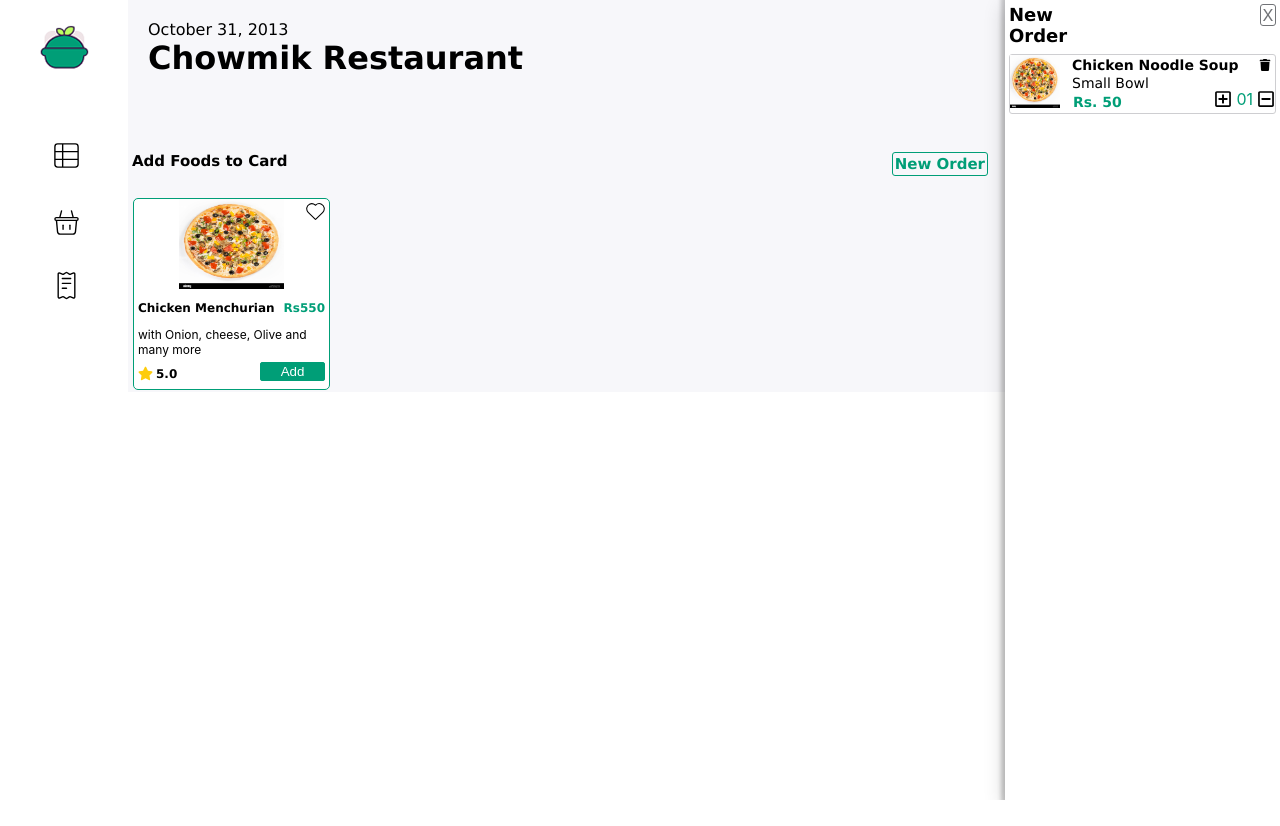
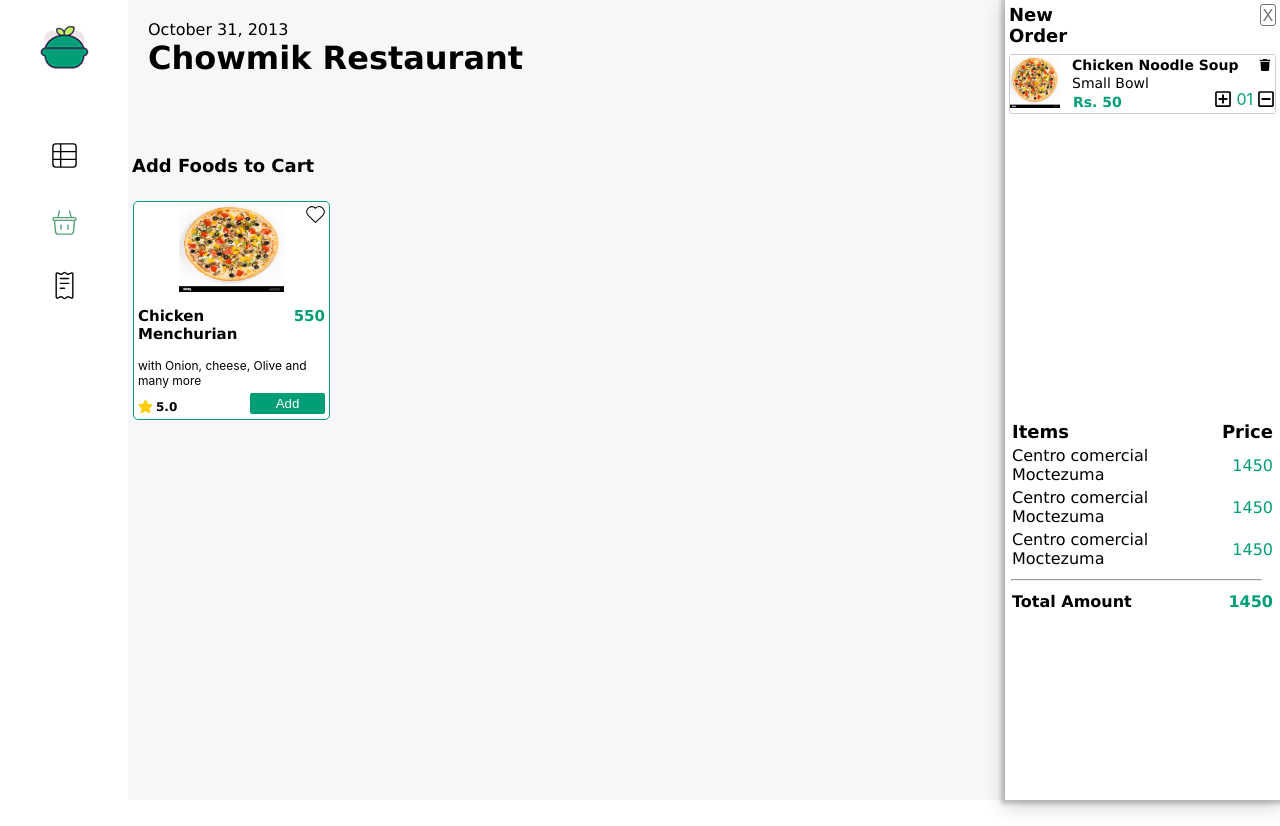
Before and after one commit to MuhammadHussain8/Restaurant-Billing, a React (Create React App) app: page /new-order in a window 1280 px wide. Both pictures are taken after a click on the element "New Order". Before the commit the page ends 800 px from the top, so only its background shows below. Built offline with nearby package versions, Linux system fonts and the light colour scheme.

Commit message:
order details

```diff
--- a/package.json
+++ b/package.json
@@ -6,12 +6,14 @@
     "@testing-library/jest-dom": "^5.17.0",
     "@testing-library/react": "^13.4.0",
     "@testing-library/user-event": "^13.5.0",
+    "formik": "^2.4.5",
     "react": "^18.2.0",
     "react-dom": "^18.2.0",
     "react-icons": "^4.11.0",
     "react-router-dom": "^6.17.0",
     "react-scripts": "5.0.1",
-    "web-vitals": "^2.1.4"
+    "web-vitals": "^2.1.4",
+    "yup": "^1.3.2"
   },
   "scripts": {
     "start": "react-scripts start",
--- a/src/Components/Layout/index.js
+++ b/src/Components/Layout/index.js
@@ -1,4 +1,4 @@
-import React, { Children } from "react";
+import React from "react";
 import Header from "../Header";
 import Sidebar from "../SideBar";
 import "./layout.css";
@@ -12,7 +12,6 @@ const Layout = (props) => {
       <div className="right-content">
         <Header />
         <div className="chilred">{props.children}</div>
-        {console.log(props)}
       </div>
     </div>
   );
--- a/src/Components/Layout/layout.css
+++ b/src/Components/Layout/layout.css
@@ -2,7 +2,7 @@
   padding: 0px;
   margin: 0px;
   display: flex;
-  height: 100%;
+  min-height: 100vh;
 
   .left-content {
     width: 10%;
@@ -17,7 +17,6 @@
 
     .chilred {
       margin-top: 60px;
-      height: 100%;
     }
   }
 }
--- a/src/Components/Menu/index.js
+++ b/src/Components/Menu/index.js
@@ -12,6 +12,7 @@ import { useLocation } from "react-router-dom";
 
 const Menu = () => {
   const [orderPage, setOrderPage] = useState(false);
+  const [isNewOrder, setIsNewOrder] = useState(false)
   const location = useLocation();
 
   useEffect(() => {
@@ -25,8 +26,13 @@ const Menu = () => {
   return (
     <div className="menu-container">
       <div className="card-container-header">
-        <p>{orderPage ? "Add Foods to Card" : "Find The Best Food"} </p>
-        <p className="add-new">{orderPage ? "New Order" : "Add Dish"}</p>
+        <p>{orderPage ? "Add Foods to Cart" : "Find The Best Food"} </p>
+        {
+          orderPage ?
+            !isNewOrder ? <p className="add-new" onClick={() => { setIsNewOrder(true) }}>New Order</p> : null
+            :
+            <p className="add-new">Add Dish</p>
+        }
       </div>
       <div className="card-container">
         <div className="menu-card">
@@ -37,7 +43,7 @@ const Menu = () => {
           <div className="details">
             <div className="name-price">
               <p className="menu-name">Chicken Menchurian</p>
-              <p className="menu-price">Rs550</p>
+              <p className="menu-price">550</p>
             </div>
           </div>
           <p className="desc">with Onion, cheese, Olive and many more</p>
@@ -54,9 +60,14 @@ const Menu = () => {
           </div>
         </div>
       </div>
+      {
+        isNewOrder ?
           <div className="order-list">
             <p className="new-order-text">New Order</p>
-        <span className="cross">X</span>
+            <span className="cross" onClick={() => setIsNewOrder(false)}>
+              X
+            </span>
+            <div className="order-cart-container">
               <div className="order-cart">
                 <div className="order-img">
                   <img src={Piza} alt="food" />
@@ -76,6 +87,34 @@ const Menu = () => {
                 </div>
               </div>
             </div>
+            <div className="Pricing-details">
+              <table>
+                <tr>
+                  <th>Items</th>
+                  <th>Price</th>
+                </tr>
+                <tr className="derails-row">
+                  <td className="item-name">Centro comercial Moctezuma</td>
+                  <td className="item-price">1450</td>
+                </tr>
+                <tr className="derails-row">
+                  <td className="item-name">Centro comercial Moctezuma</td>
+                  <td className="item-price">1450</td>
+                </tr>
+                <tr className="derails-row">
+                  <td className="item-name">Centro comercial Moctezuma</td>
+                  <td className="item-price">1450</td>
+                </tr>
+                <hr></hr>
+                <tr className="derails-row">
+                  <td className="total-price-title">Total Amount</td>
+                  <td className="total-price-amount">1450</td>
+                </tr>
+              </table>
+            </div>
+          </div> : null
+      }
+
     </div>
   );
 };
--- a/src/Components/Menu/menu.css
+++ b/src/Components/Menu/menu.css
@@ -6,8 +6,8 @@
     justify-content: space-between;
     margin: 4px;
 
-    & > p {
-      font-size: 15px;
+    &>p {
+      font-size: 18px;
       font-weight: 600;
       font-family: Verdana, Geneva, Tahoma, sans-serif;
     }
@@ -18,6 +18,7 @@
       border: 1px solid #009e77;
       padding: 2px;
       border-radius: 3px;
+
       &:active {
         transform: translateY(1px);
       }
@@ -31,7 +32,7 @@
 
     .menu-card {
       width: 195px;
-      height: 190px;
+      height: auto;
       background: #fff;
       border-radius: 5px;
       margin: 2.5px 5px;
@@ -41,26 +42,30 @@
         display: flex;
         position: relative;
         justify-content: center;
-        & > img {
+
+        &>img {
           width: 105px;
           height: 90px;
         }
+
         .heart {
           position: absolute;
           right: 1px;
+
           &:hover {
             cursor: pointer;
           }
         }
       }
+
       .details {
         .name-price {
           display: flex;
           justify-content: space-between;
           margin: 0px 4px;
 
-          & > p {
-            font-size: 12px;
+          &>p {
+            font-size: 15px;
             font-weight: 600;
             font-family: Verdana, Geneva, Tahoma, sans-serif;
           }
@@ -92,15 +97,18 @@
             margin-right: 3px;
           }
         }
+
         .edit-btn {
-          width: 65px !important;
+          width: 75px !important;
           background: #009e77;
           color: #fff;
-          border: 1px solid #009e77;
+          border: 2px solid #009e77;
           border-radius: 2px;
+
           &:hover {
             cursor: pointer;
           }
+
           &:active {
             transform: translateY(1px);
           }
@@ -144,6 +152,9 @@
       }
     }
 
+    .order-cart-container {
+      height: 45%;
+
       .order-cart {
         position: relative;
         border: 1px solid #ceced1;
@@ -159,6 +170,7 @@
           &:hover {
             cursor: pointer;
           }
+
           &:active {
             transform: translateY(1px);
           }
@@ -172,14 +184,16 @@
           bottom: 0;
           right: 0;
 
-        & > p {
+          &>p {
             margin: 4px;
             color: #009e77;
           }
+
           .counter-icon {
             &:hover {
               cursor: pointer;
             }
+
             &:active {
               transform: translateY(1px);
             }
@@ -189,12 +203,14 @@
         .order-img {
           width: 60px;
 
-        & > img {
+          &>img {
             width: 50px;
           }
         }
 
         .order-details {
+          height: 100%;
+
           .order-title {
             font-size: 14px;
             font-family: Verdana, Geneva, Tahoma, sans-serif;
@@ -212,7 +228,7 @@
             margin: 0px;
             padding: 0px;
 
-          & > p {
+            &>p {
               font-size: 14px;
               font-family: Verdana, Geneva, Tahoma, sans-serif;
               margin: 3px;
@@ -223,4 +239,56 @@
         }
       }
     }
+
+    .Pricing-details {
+      height: 51%;
+      width: 100%;
+
+      &>table {
+        margin: 4px;
+        padding: 0px;
+        font-family: Verdana, Geneva, Tahoma, sans-serif;
+
+        &>hr {
+          width: 120%;
         }
+
+        &>tr {
+          margin: 0px;
+          text-align: left;
+
+          &>th {
+            font-size: 18px;
+            font-weight: 600;
+          }
+        }
+
+
+        .derails-row {
+          font-size: 16px;
+
+          .item-name {
+            text-align: left;
+          }
+
+          .item-price {
+            text-align: right;
+            color: #009e77
+          }
+
+          .total-price-title {
+            font-weight: 600;
+          }
+
+          .total-price-amount {
+            font-weight: 600;
+            color: #009e77;
+            text-align: right;
+          }
+        }
+
+
+      }
+    }
+  }
+}
--- a/src/Components/SideBar/index.js
+++ b/src/Components/SideBar/index.js
@@ -1,10 +1,18 @@
-import React from "react";
-import { Link } from "react-router-dom";
+import React, { useEffect, useState } from "react";
+import { Link, useLocation } from "react-router-dom";
 import { CiReceipt, CiShoppingBasket, CiViewTable } from "react-icons/ci";
 import Brand from "./../../assets/icons/logo.png";
 import "./sideBar.css";
 
 const Sidebar = () => {
+  const location = useLocation()
+  const [path, setPath] = useState(location?.pathname)
+
+  useEffect(() => {
+    setPath(location?.pathname)
+  }, [location?.pathname])
+
+
   return (
     <div className="left-side-bar">
       <div className="brand">
@@ -13,17 +21,17 @@ const Sidebar = () => {
       <ul className="nav-bar">
         <li className="nav-bar-item">
           <Link to="/menu" className="link">
-            <CiViewTable size={33} />
+            <CiViewTable size={33} color={path === "/menu" ? "#55a077" : "#000"} />
           </Link>
         </li>
         <Link to="new-order">
           <li className="nav-bar-item">
-            <CiShoppingBasket size={33} className="link" />
+            <CiShoppingBasket size={33} className="link" color={path === "/new-order" ? "#55a077" : "#000"} />
           </li>
         </Link>
-        <Link to="orders">
+        <Link to="orders" >
           <li className="nav-bar-item">
-            <CiReceipt size={33} className="link" />
+            <CiReceipt size={33} className="link" color={path === "/orders" ? "#55a077" : "#000"} />
           </li>
         </Link>
       </ul>
--- a/src/Components/SideBar/sideBar.css
+++ b/src/Components/SideBar/sideBar.css
@@ -16,7 +16,7 @@
       margin-bottom: 5px;
       border-radius: 50%;
 
-      & > img {
+      &>img {
         width: 63px;
       }
 
@@ -31,12 +31,14 @@
   .nav-bar {
     list-style-type: none;
     margin-top: 60px;
+    padding: 0px;
 
     .nav-bar-item {
       display: flex;
       align-items: center;
       margin: 10px;
       margin-top: 30px;
+      justify-content: center;
 
       .link {
         text-decoration: none;
```
Also changed, not shown: src/Components/Form/addMenu.js (added, +31 -0 lines). Lines whose indentation alone changed are shown as unchanged.
